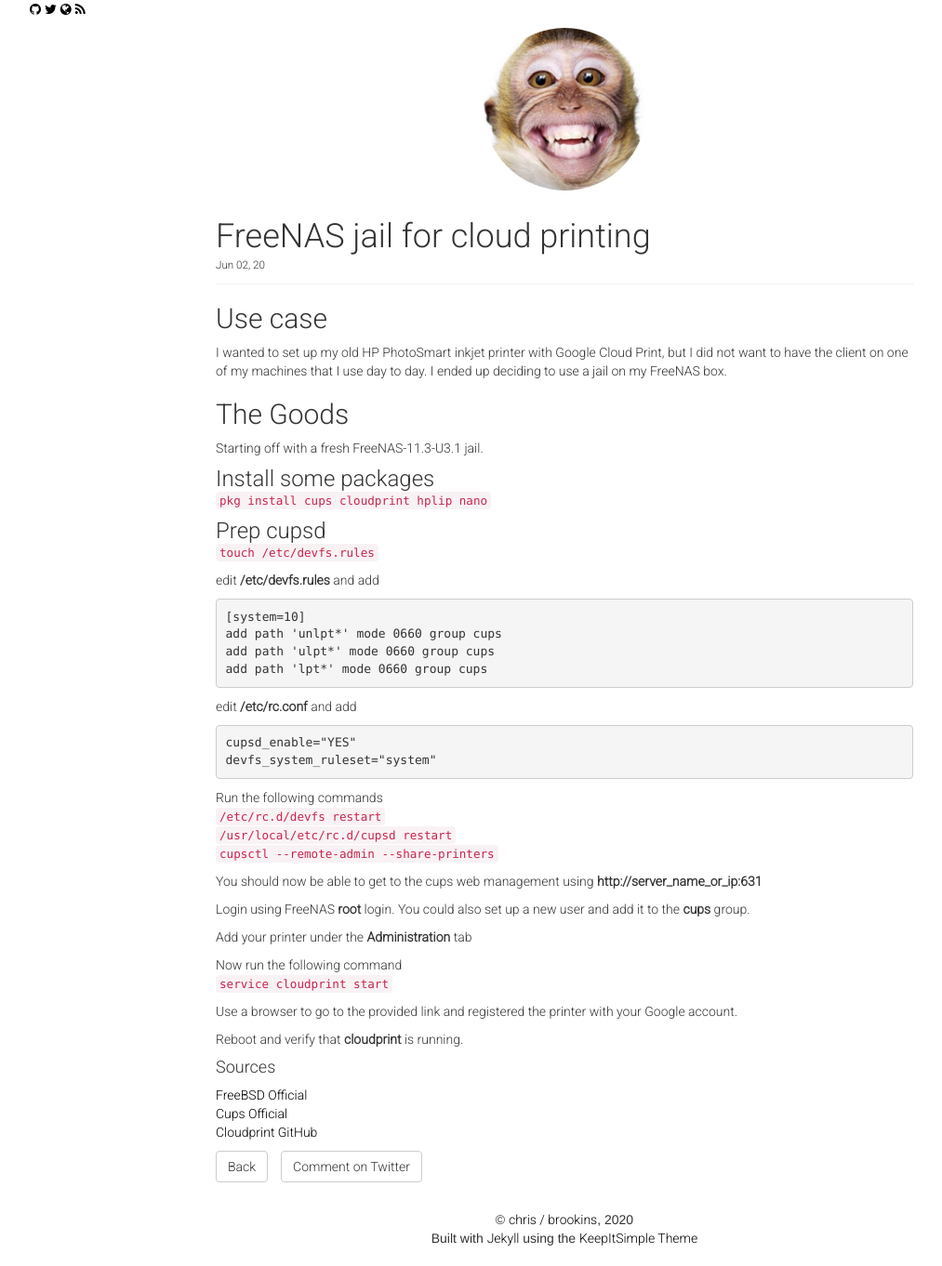
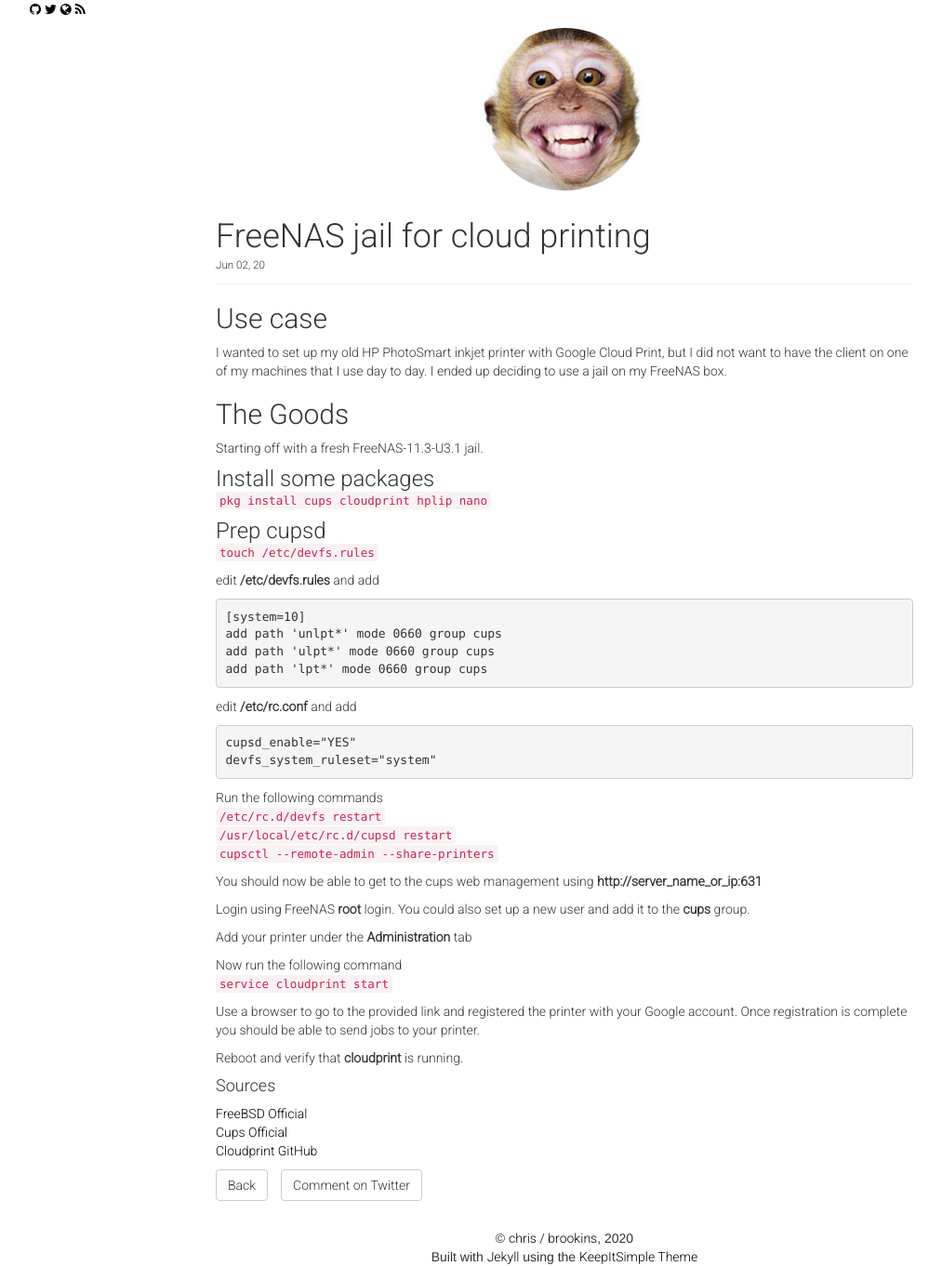
Before and after one commit to cbrookins/cbrookins.github.io, a Jekyll site: the page built from _posts/2020-06-02-freenas-jail-for-cloudprinting.markdown, in a window 1280 px wide. Shown: the whole page at 93% size, without its empty margins (33-1046 px from the left). Built offline with Jekyll 4.4.1, drawn with Linux system fonts in a browser that asks for light colours; nearby versions of some CDN libraries.

Commit message:
Update 2020-06-02-freenas-jail-for-cloudprinting.markdown

```diff
--- a/_posts/2020-06-02-freenas-jail-for-cloudprinting.markdown
+++ b/_posts/2020-06-02-freenas-jail-for-cloudprinting.markdown
@@ -47,7 +47,7 @@ Add your printer under the **Administration** tab
 Now run the following command
 ``service cloudprint start``
 
-Use a browser to go to the provided link and registered the printer with your Google account.
+Use a browser to go to the provided link and registered the printer with your Google account. Once registration is complete you should be able to send jobs to your printer.
 
 Reboot and verify that **cloudprint** is running.
 
```
